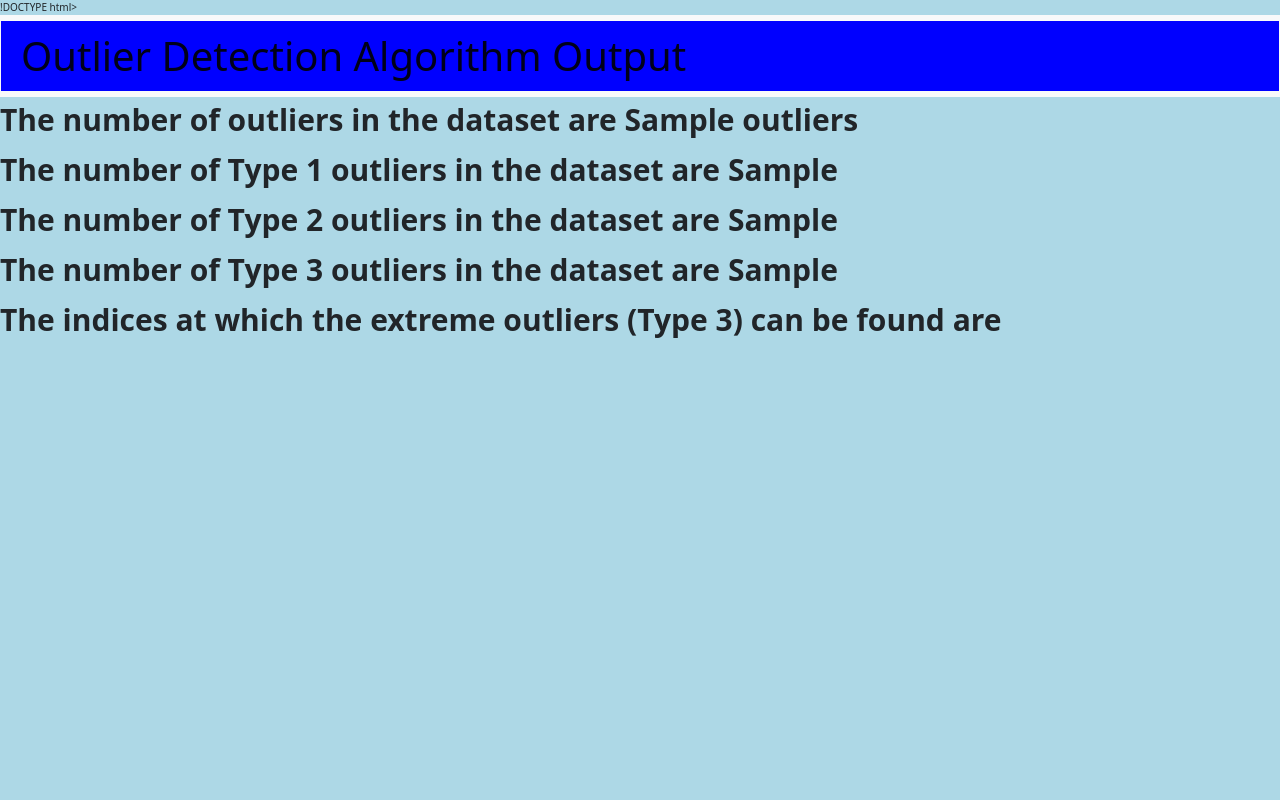
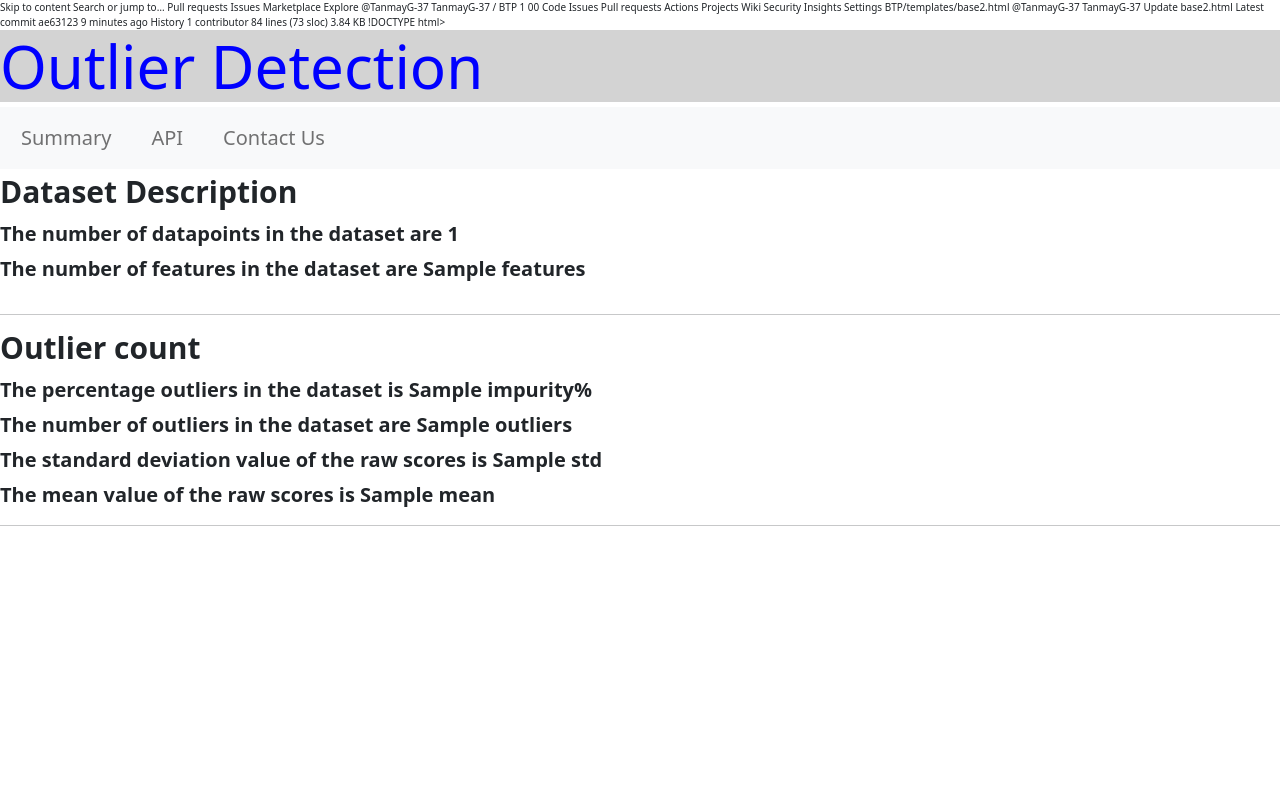
Before and after one commit to TanmayG-37/BTP, a Flask app: template templates/base2.html in a window 1280 px wide. Run offline with Flask 2, Linux system fonts and the light colour scheme; the template is opened without the code that fills it: most values are stand-ins (such as "Sample title", 1, 10 or a date in 2020); some libraries are stand-ins or nearby versions.

Commit message:
Update base2.html

```diff
--- a/templates/base2.html
+++ b/templates/base2.html
@@ -1,8 +1,39 @@
+Skip to content
+Search or jump to…
+
+Pull requests
+Issues
+Marketplace
+Explore
+
+@TanmayG-37
+TanmayG-37
+/
+BTP
+1
+00
+Code
+Issues
+Pull requests
+Actions
+Projects
+Wiki
+Security
+Insights
+Settings
+BTP/templates/base2.html
+@TanmayG-37
+TanmayG-37 Update base2.html
+Latest commit ae63123 9 minutes ago
+ History
+ 1 contributor
+84 lines (73 sloc)  3.84 KB
+
 !DOCTYPE html>
 <html lang="en">
 <head>
   <link href="https://cdn.jsdelivr.net/npm/bootstrap@5.0.0-beta3/dist/css/bootstrap.min.css" rel="stylesheet" integrity="sha384-eOJMYsd53ii+scO/bJGFsiCZc+5NDVN2yr8+0RDqr0Ql0h+rP48ckxlpbzKgwra6" crossorigin="anonymous">
-  <title style="background-color:DarkBlue;">Outlier Detection</title>
+  <title style="background-color:LightGrey;">Outlier Detection</title>
   <meta charset="utf-8">
   <meta name="viewport" content="width=device-width, initial-scale=1">
   <link rel="stylesheet" href="https://maxcdn.bootstrapcdn.com/bootstrap/3.4.1/css/bootstrap.min.css">
@@ -14,6 +45,14 @@
       margin-bottom: 0;
       border-radius: 0;
     }
+
+
+    .navbar-nav > li{
+      /*margin-left:30px;*/
+      margin-right:30px;
+    }
+
+
 
     /* Set height of the grid so .sidenav can be 100% (adjust as needed) */
     .row.content {height: 450px}
@@ -42,40 +81,76 @@
     }
   </style>
 </head>
-<body style="background-color: LightBlue">
+<body>
 
-<nav class="navbar navbar-expand-lg navbar-light bg-light">
-  <button class="navbar-toggler" type="button" data-toggle="collapse" data-target="#navbarNavAltMarkup" aria-controls="navbarNavAltMarkup" aria-expanded="false" aria-label="Toggle navigation">
-    <span class="navbar-toggler-icon"></span>
-  </button>
-  <div style="background-color: Blue" class="collapse navbar-collapse" id="navbarNavAltMarkup">
-    <div class="navbar-nav">
-      <a class="nav-item nav-link active" href="#" style='font-size: 4em; background-color:Blue;'>Outlier Detection Algorithm Output <span class="sr-only">(current)</span></a>
-<!--       <a class="nav-item nav-link" href="#" style='font-size: 2em'>Outlier Detection API</a>
-      <a class="nav-item nav-link" href="#" style='font-size: 2em'>Contact Us</a> -->
-    </div>
-  </div>
-</nav>
+    <h1 style='font-size: 6em; background: LightGrey; color: Blue'>Outlier Detection</h1>
 
-<label style='font-size: 3em; background-color:LightBlue;'>The number of outliers in the dataset are {{outliers}}</label>
+
+
+
+
+    <nav class="navbar navbar-expand-lg navbar-light bg-light">
+
+      <button class="navbar-toggler" type="button" data-toggle="collapse" data-target="#navbarNav" aria-controls="navbarNav" aria-expanded="false" aria-label="Toggle navigation">
+        <span class="navbar-toggler-icon"></span>
+      </button>
+      <div class="collapse navbar-collapse" id="navbarNav">
+        <ul class="navbar-nav">
+          <li class="nav-item">
+            <a style='font-size: 2em;' class="nav-link" href="{{url_for('input')}}">Summary</a>
+          </li>
+          <li class="nav-item">
+            <a style='font-size: 2em;' class="nav-link" href="{{url_for('take_input')}}">API</a>
+          </li>
+          <li class="nav-item">
+            <a style='font-size: 2em;' class="nav-link" href="{{url_for('contact')}}">Contact Us</a>
+          </li>
+        </ul>
+      </div>
+    </nav>
+
+
+
+<label style='font-size: 3em;'>Dataset Description</label>
 <br>
+<label style='font-size: 2em;'>The number of datapoints in the dataset are {{number}}</label>
+<br>
+<label style='font-size: 2em;'>The number of features in the dataset are {{features}}</label>
+<br>
+
+<br>
+<hr>
+
+
+
+
+
+<label style='font-size: 3em;'>Outlier count</label>
+<br>
+<label style='font-size: 2em;'>The percentage outliers in the dataset is {{impurity}}%</label>
+<br>
+<label style='font-size: 2em;'>The number of outliers in the dataset are {{outliers}}</label>
+<br>
+<label style='font-size: 2em;'>The standard deviation value of the raw scores is {{std}}</label>
+<br>
+<label style='font-size: 2em;'>The mean value of the raw scores is {{mean}}</label>
+<br>
+<hr>
 <!-- <label style='font-size: 3em; background-color:LightBlue;'>The Visualization of the Data is given as follows. Note: Blue dots indicate the outliers</label><br>
 <label style='font-size: 3em; background-color:LightBlue;'></label>
 <img src={{user_image}} alt="User Image" style='background-color:LightBlue;'>
 <br> -->
-<label style='font-size: 3em; background-color:LightBlue;'>The number of Type 1 outliers in the dataset are {{t1}}</label>
-<br>
-<label style='font-size: 3em; background-color:LightBlue;'>The number of Type 2 outliers in the dataset are {{t2}}</label>
-<br>
-<label style='font-size: 3em; background-color:LightBlue;'>The number of Type 3 outliers in the dataset are {{t3}}</label>
-<br>
+
 <!-- <label style='font-size: 3em; background-color:LightBlue;'>The indices of Type 3 outliers in the dataset are </label>
 <label>{{ind}}</label>
 <br> -->
-<label style='font-size: 3em; background-color:LightBlue;'>The indices at which the extreme outliers (Type 3) can be found are </label>
-<!-- <label style='font-size: 3em; background-color:LightBlue;'>{{indices}}</label> -->
-
-
+<!-- <label style='font-size: 3em;'>TSNE</label>
+<br>
+<label style='font-size: 2em;'>The TSNE plot for the given data is given below. Please note that the outliers are depicted by the blue dots.</label>
+<img src={{user_image}} alt="User Image">
+<br>
+<hr>
+ -->
 
 
   <link href="https://cdn.jsdelivr.net/npm/bootstrap@5.0.0-beta3/dist/css/bootstrap.min.css" rel="stylesheet" integrity="sha384-eOJMYsd53ii+scO/bJGFsiCZc+5NDVN2yr8+0RDqr0Ql0h+rP48ckxlpbzKgwra6" crossorigin="anonymous">
```
